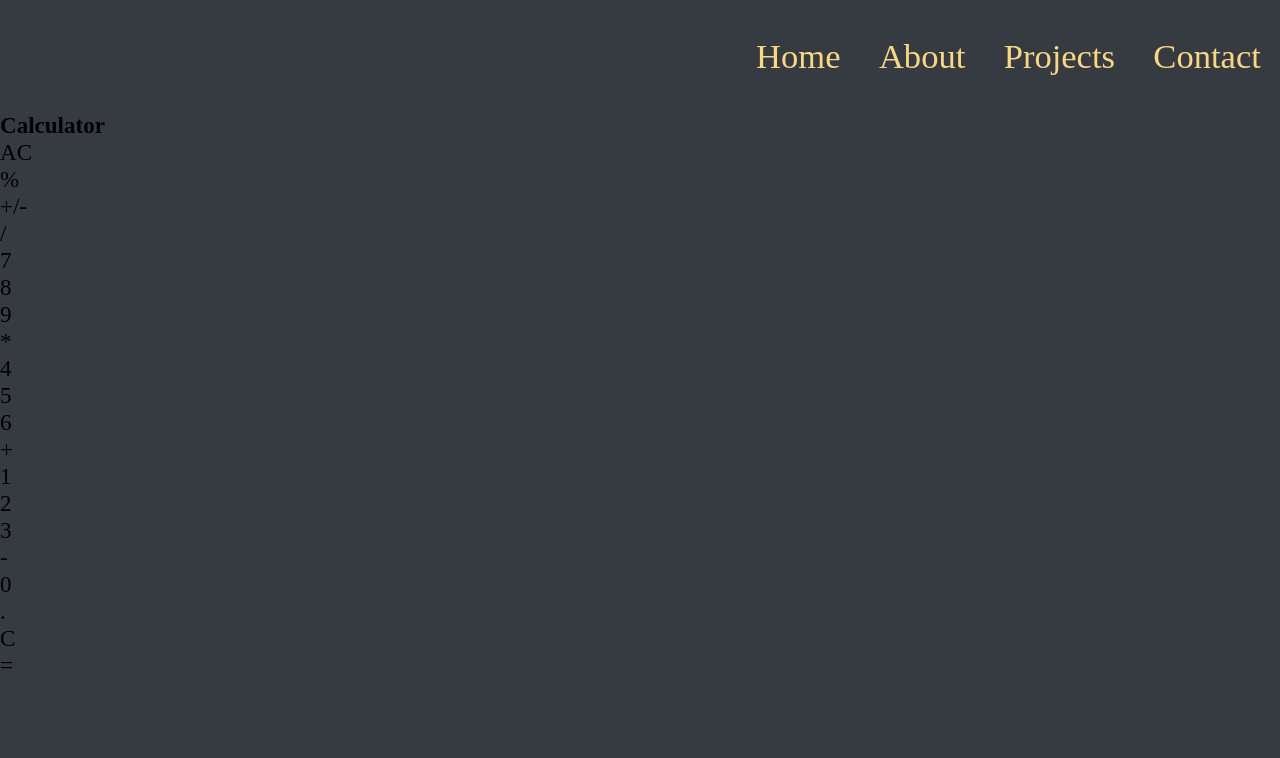
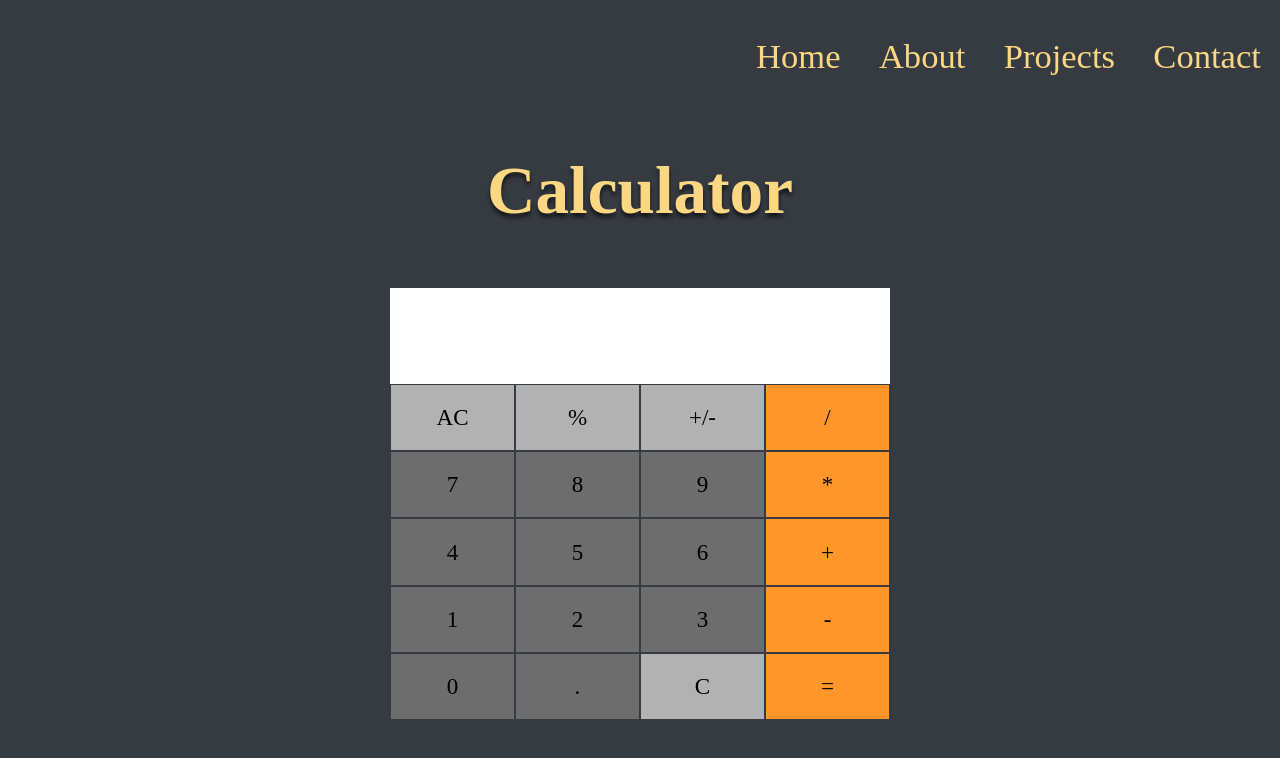
Before and after one commit to RaspberryChaos/my-portfolio, a Next.js app: page /calculator in a window 1280 px wide. Shown: the top 758 px of the page. Built offline with nearby package versions, Linux system fonts and the light colour scheme; a web font is replaced by a local one.

Commit message:
css custom properties added and calculator styles

```diff
--- a/pages/calculator.js
+++ b/pages/calculator.js
@@ -1,5 +1,6 @@
 import React from 'react';
 import { useState } from 'react';
+import styles from "../styles/Calculator.module.css";
 
 
 const calculator = () => {
@@ -34,37 +35,38 @@ const calculator = () => {
 
     return (
         <div>
-            <h1>Calculator</h1>
-            <div className="wrapper">
-                <div className="screen"></div>
+            <h1 className="pageTitle">Calculator</h1>
+            <div className={styles.calculatorContainer}>
+            <div className={styles.screen}></div>
+            <div className={styles.wrapper}>
             {/* Row 1 */}
-                <div className="lightBtn" onClick={reset}>AC</div>
-                <div className="lightBtn" onClick={percentage}>%</div>
-                <div className="lightBtn" onClick={positiveNegative}>+/-</div>
-                <div className="operator" onClick={operator}>/</div>
+                <div className={styles.lightButton} onClick={reset}>AC</div>
+                <div className={styles.lightButton} onClick={percentage}>%</div>
+                <div className={styles.lightButton} onClick={positiveNegative}>+/-</div>
+                <div className={styles.operator} onClick={operator}>/</div>
             {/* Row 2 */}
-                <div className="darkBtn" onClick={inputNumber}>7</div>
-                <div className="darkBtn" onClick={inputNumber}>8</div>
-                <div className="darkBtn" onClick={inputNumber}>9</div>
-                <div className="operator" onClick={operator}>*</div>
+                <div className={styles.darkButton} onClick={inputNumber}>7</div>
+                <div className={styles.darkButton} onClick={inputNumber}>8</div>
+                <div className={styles.darkButton} onClick={inputNumber}>9</div>
+                <div className={styles.operator} onClick={operator}>*</div>
             {/* Row 3 */}
-                <div className="darkBtn" onClick={inputNumber}>4</div>
-                <div className="darkBtn" onClick={inputNumber}>5</div>
-                <div className="darkBtn" onClick={inputNumber}>6</div>
-                <div className="operator" onClick={operator}>+</div>
+                <div className={styles.darkButton} onClick={inputNumber}>4</div>
+                <div className={styles.darkButton} onClick={inputNumber}>5</div>
+                <div className={styles.darkButton} onClick={inputNumber}>6</div>
+                <div className={styles.operator} onClick={operator}>+</div>
             {/* Row 4 */}
-                <div className="darkBtn" onClick={inputNumber}>1</div>
-                <div className="darkBtn" onClick={inputNumber}>2</div>
-                <div className="darkBtn" onClick={inputNumber}>3</div>
-                <div className="operator" onClick={operator}>-</div>
+                <div className={styles.darkButton} onClick={inputNumber}>1</div>
+                <div className={styles.darkButton} onClick={inputNumber}>2</div>
+                <div className={styles.darkButton} onClick={inputNumber}>3</div>
+                <div className={styles.operator} onClick={operator}>-</div>
             {/* Row 5 */}
-                <div className="darkBtn" onClick={inputNumber}>0</div>
-                <div className="darkBtn" onClick={inputNumber}>.</div>
-                <div className="darkBtn" onClick={deleteInput}>C</div>
-                <div className="operator" onClick={equals}>=</div>
+                <div className={styles.darkButton} onClick={inputNumber}>0</div>
+                <div className={styles.darkButton} onClick={inputNumber}>.</div>
+                <div className={styles.lightButton} onClick={deleteInput}>C</div>
+                <div className={styles.operator} onClick={equals}>=</div>
 
             </div>
-
+            </div>
         </div>
     )
 }
--- a/styles/About.module.css
+++ b/styles/About.module.css
@@ -6,7 +6,7 @@
 
 .bio {
   padding: 1rem;
-  color: #fbd784;
+  color: var(--clr-yellow);
 }
 
 .bio * {
--- /dev/null
+++ b/styles/Calculator.module.css
@@ -0,0 +1,46 @@
+.calculatorContainer {
+    margin: 3rem 1rem;
+    max-width: 500px;
+    display: flex;
+    flex-direction: column;
+    justify-content: center;
+    align-items: center;
+    /* border: 2px solid var(--clr-yellow); */
+}
+
+.wrapper {
+    width: 100%;
+    display: grid;
+    grid-template-columns: 1fr 1fr 1fr 1fr;
+    text-align: center;
+}
+
+.wrapper * {
+    padding: 1rem;
+    border: 1px solid var(--clr-background);
+}
+
+.screen {
+    height: 12vh;
+    width: 100%;
+    background-color: white;
+}
+
+.operator {
+    background-color: #ff962a;
+}
+
+.lightButton {
+    background-color: #b2b2b2;
+}
+
+.darkButton {
+    background-color: #6e6d6d;
+}
+
+/*Extra Small, Mobile*/
+@media (min-width: 500px) {
+    .calculatorContainer {
+        margin: 3rem auto;
+    }
+}
--- a/styles/Nav.module.css
+++ b/styles/Nav.module.css
@@ -1,6 +1,6 @@
 .nav {
   height: 10vh;
-  background: rgb(54, 59, 66);
+  background: var(--clr-background);
   display: flex;
   align-items: center;
   justify-content: flex-end;
@@ -18,17 +18,17 @@
 }
 
 .navItem a {
-  color: #fbd784;
+  color: var(--clr-yellow);
   font-size: 1.8rem;
 }
 
 .social {
   font-size: 1.8rem;
-  color: #fbd784;
+  color: var(--clr-yellow);
 }
 
 .navItem a:hover {
-  border-bottom: 1px solid #fbd784;
+  border-bottom: 1px solid var(--clr-yellow);
 }
 
 .navMenu {
@@ -36,7 +36,7 @@
   right: 0;
   top: 10vh;
   flex-direction: column;
-  background-color: rgb(54, 59, 66);
+  background-color: var(--clr-background);
   width: 100%;
   border-bottom-left-radius: 1rem;
   border-bottom-right-radius: 1rem;
@@ -60,7 +60,7 @@
   margin: 10px auto;
   -webkit-transition: all 0.3s ease-in-out;
   transition: all 0.3s ease-in-out;
-  background-color: #fbd784;
+  background-color: var(--clr-yellow);
 }
 
 .active .bar:nth-child(2) {
--- a/styles/globals.css
+++ b/styles/globals.css
@@ -8,8 +8,13 @@
   font-size: 1.2rem;
 }
 
+:root {
+  --clr-yellow: #fbd784;
+  --clr-background: rgb(54, 59, 66);
+}
+
 body {
-  background-color: rgb(54, 59, 66);
+  background-color: var(--clr-background);
 }
 
 a {
@@ -21,7 +26,7 @@ a {
   font-size: 2.5rem;
   text-align: center;
   padding-top: 5vh;
-  color: #fbd784;
+  color: var(--clr-yellow);
 }
 
 /*Extra Small, Mobile*/
```
Also changed, not shown: styles/Home.module.css (+7 -7 lines), styles/ProjectCard.module.css (+4 -4 lines).
